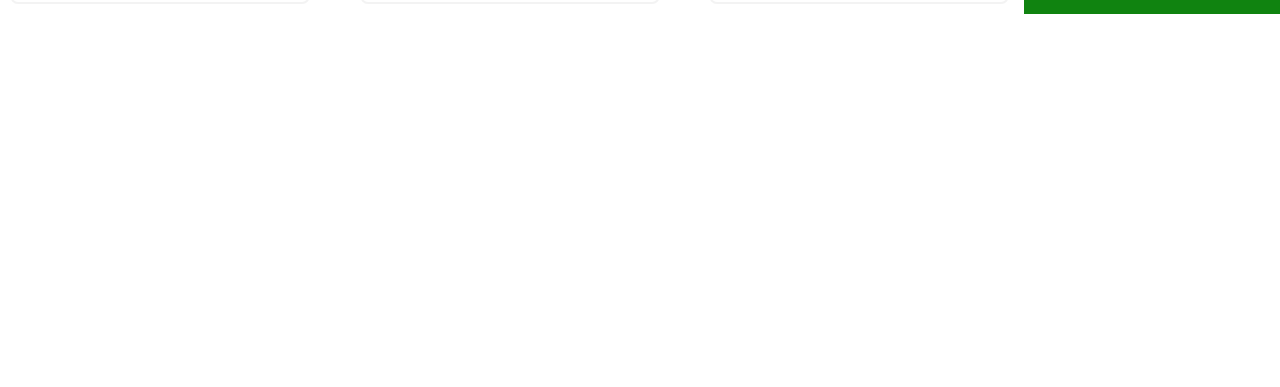
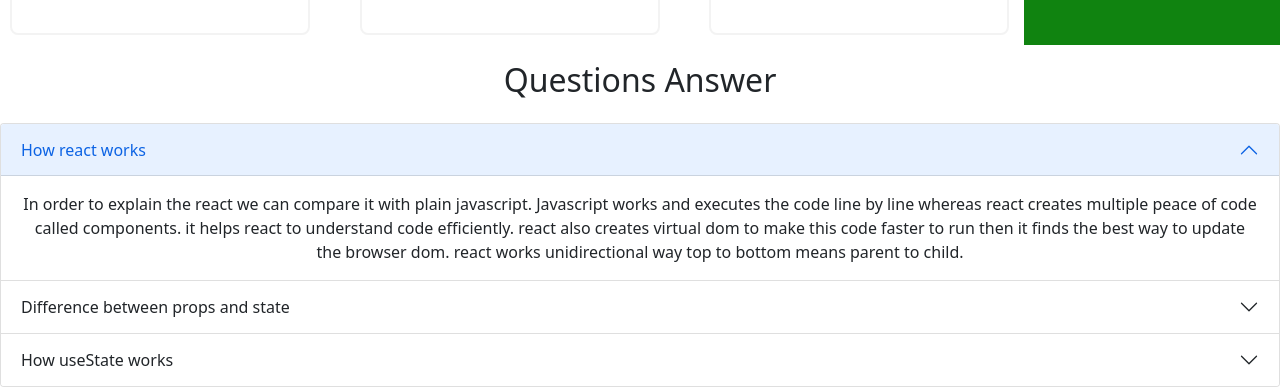
Before and after one commit to SumonsNote/animal-home, a React (Create React App) app: page / in a window 1280 px wide. Shown: the part 2395-2782 px from the top of the page. Before the commit the page ends 2409 px from the top, so only its background shows below. Built offline with nearby package versions, Linux system fonts and the light colour scheme.

Commit message:
cart button

```diff
--- a/src/App.js
+++ b/src/App.js
@@ -1,12 +1,14 @@
 import './App.css';
 import AnimalShop from './components/Animal-shop/AnimalShop';
 import Header from './components/Header/Header';
+import Questions from './components/Questions/Questions';
 
 function App() {
   return (
     <div className="App">
       <Header></Header>
       <AnimalShop></AnimalShop>
+      <Questions></Questions>
     </div>
   );
 }
--- a/src/components/Animal-shop/AnimalShop.css
+++ b/src/components/Animal-shop/AnimalShop.css
@@ -9,14 +9,16 @@
     margin: 10px;
 }
 
-/* .cart-container, .cart {
-    background-color: #108310;
-    color: #fff;
-    position: sticky;
-    top: 0;
-} */
-/* @media screen and (max-width:1100px) {
+.clear-btn {
+    position: fixed;
+    display: block;
+    background-color: yellow;
+}
+@media screen and (max-width:1100px) {
     .product-container{
         grid-template-columns: repeat(1, 1fr);
     }
-} */
+    .product img {
+        width: 250px;
+    }
+}
--- a/src/components/Animal-shop/AnimalShop.js
+++ b/src/components/Animal-shop/AnimalShop.js
@@ -6,7 +6,7 @@ import "./AnimalShop.css";
 const AnimalShop = () => {
   const [products, setProducts] = useState([]);
   const [cart, setCart] = useState([]);
-//   console.log(cart);
+  //   console.log(cart);
 
   const handleAddToCart = (product) => {
     // console.log(product.name);
@@ -31,11 +31,15 @@ const AnimalShop = () => {
         ))}
       </div>
       <div className="cart-container">
-        <AnimalCart cart={cart.length} ></AnimalCart>
+        <AnimalCart cart={cart.length}></AnimalCart>
         <div className="cart">
           {cart.map((item) => (
-            <h4 key={item.id}>{item.name}</h4>
+            <h5 className="m-3 py-2 rounded" key={item.id}>
+              Name: {item.name}
+            </h5>
           ))}
+          <button className="bg-warning p-2 border-0 m-2 fw-bold rounded">Choose One</button>
+          <button className="bg-warning p-2 border-0 m-2 fw-bold rounded">Clear</button>
         </div>
       </div>
     </div>
--- a/src/components/Header/Header.css
+++ b/src/components/Header/Header.css
@@ -0,0 +1,4 @@
+h4 {
+    position: sticky;
+    top: 0;
+}
--- a/src/components/Header/Header.js
+++ b/src/components/Header/Header.js
@@ -3,15 +3,7 @@ import 'bootstrap/dist/css/bootstrap.min.css';
 
 const Header = () => {
     return (
-        <nav className="navbar navbar-light bg-light">
-  <div className="container-fluid">
-    <h4 className='text-uppercase fw-bold text-success'>Animal Home</h4>
-    <form className="d-flex">
-      <input className="form-control me-2" type="search" placeholder="Search" aria-label="Search"/>
-      <button className="btn btn-outline-success" type="submit">Search</button>
-    </form>
-  </div>
-</nav>
+      <h4 className='text-uppercase fw-bold text-white p-4 bg-success col-12'>Animal Home</h4>
     );
 };
 
--- /dev/null
+++ b/src/components/Questions/Questions.js
@@ -0,0 +1,53 @@
+import React from 'react';
+import 'bootstrap/dist/js/bootstrap.bundle.min';
+
+const Questions = () => {
+    return (
+        <div>
+        <h2 className='py-3'>Questions Answer</h2>
+            <div className="accordion" id="accordionExample">
+  <div className="accordion-item">
+    <h2 className="accordion-header" id="headingOne">
+      <button className="accordion-button" type="button" data-bs-toggle="collapse" data-bs-target="#collapseOne" aria-expanded="true" aria-controls="collapseOne">
+        How react works
+      </button>
+    </h2>
+    <div id="collapseOne" className="accordion-collapse collapse show" aria-labelledby="headingOne" data-bs-parent="#accordionExample">
+      <div className="accordion-body">
+        In order to explain the react we can compare it with plain javascript. Javascript works and executes the code line by line whereas react creates multiple peace of code called components. it helps react to understand code efficiently. react also creates virtual dom to make this code faster to run then it finds the best way to update the browser dom. react works unidirectional way top to bottom means parent to child.
+      </div>
+    </div>
+  </div>
+  <div className="accordion-item">
+    <h2 className="accordion-header" id="headingTwo">
+      <button className="accordion-button collapsed" type="button" data-bs-toggle="collapse" data-bs-target="#collapseTwo" aria-expanded="false" aria-controls="collapseTwo">
+        Difference between props and state
+      </button>
+    </h2>
+    <div id="collapseTwo" className="accordion-collapse collapse" aria-labelledby="headingTwo" data-bs-parent="#accordionExample">
+      <div className="accordion-body">
+        <strong>Props</strong> is nothing but a properties which is an object it stores value of attribute which is similar to HTML tag. props is passed one component to another and similar to function arguments. props are always immutable can't be changed or modify. we can get the props data by writing this.props.
+        <strong>State</strong> react state is component class which can be defined as an object. state is like a dynamically clock because it changes over time as clock changes it's time.
+        <strong>Difference:</strong>
+        Props are immutable which can not be changed and modified while state is an observable. state can be used in the class components, functional components while props don't have it. props are defined by parent components whereas state is updated generally.
+      </div>
+    </div>
+  </div>
+  <div className="accordion-item">
+    <h2 className="accordion-header" id="headingThree">
+      <button className="accordion-button collapsed" type="button" data-bs-toggle="collapse" data-bs-target="#collapseThree" aria-expanded="false" aria-controls="collapseThree">
+        How useState works
+      </button>
+    </h2>
+    <div id="collapseThree" className="accordion-collapse collapse" aria-labelledby="headingThree" data-bs-parent="#accordionExample">
+      <div className="accordion-body">
+
+      </div>
+    </div>
+  </div>
+</div>
+        </div>
+    );
+};
+
+export default Questions;
```
Also changed, not shown: src/components/Header.js/Header.css (added).
